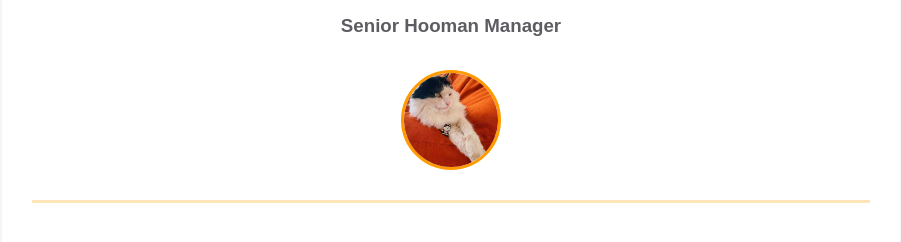
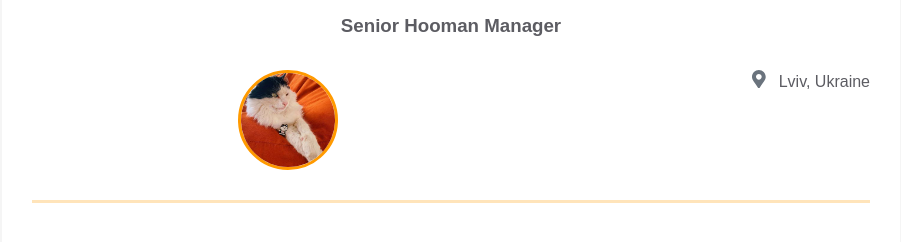
Before and after one commit to Innuska23/homepage, a plain HTML site: page index.html in a window 1280 px wide. Shown: the part 132-374 px from the top of the page, without its empty margins (189-1090 px from the left). Drawn offline with Linux system fonts and the light colour scheme.

Commit message:
Contact info

```diff
--- a/index.html
+++ b/index.html
@@ -26,6 +26,20 @@
               </div>
 
               <div class="contact-info__block"></div>
+              <a href="" rel="author" class="contact-info__item">
+                <div class="contact-info__item-icon-wrapper">
+                  <svg
+                    class="contact-info__item-icon"
+                    xmlns="http://www.w3.org/2000/svg"
+                    viewBox="0 0 384 512"
+                  >
+                    <path
+                      d="M172.268 501.67C26.97 291.031 0 269.413 0 192 0 85.961 85.961 0 192 0s192 85.961 192 192c0 77.413-26.97 99.031-172.268 309.67-9.535 13.774-29.93 13.773-39.464 0zM192 272c44.183 0 80-35.817 80-80s-35.817-80-80-80-80 35.817-80 80 35.817 80 80 80z"
+                    ></path>
+                  </svg>
+                </div>
+                <span>Lviv, Ukraine</span>
+              </a>
             </div>
           </div>
         </div>
```
